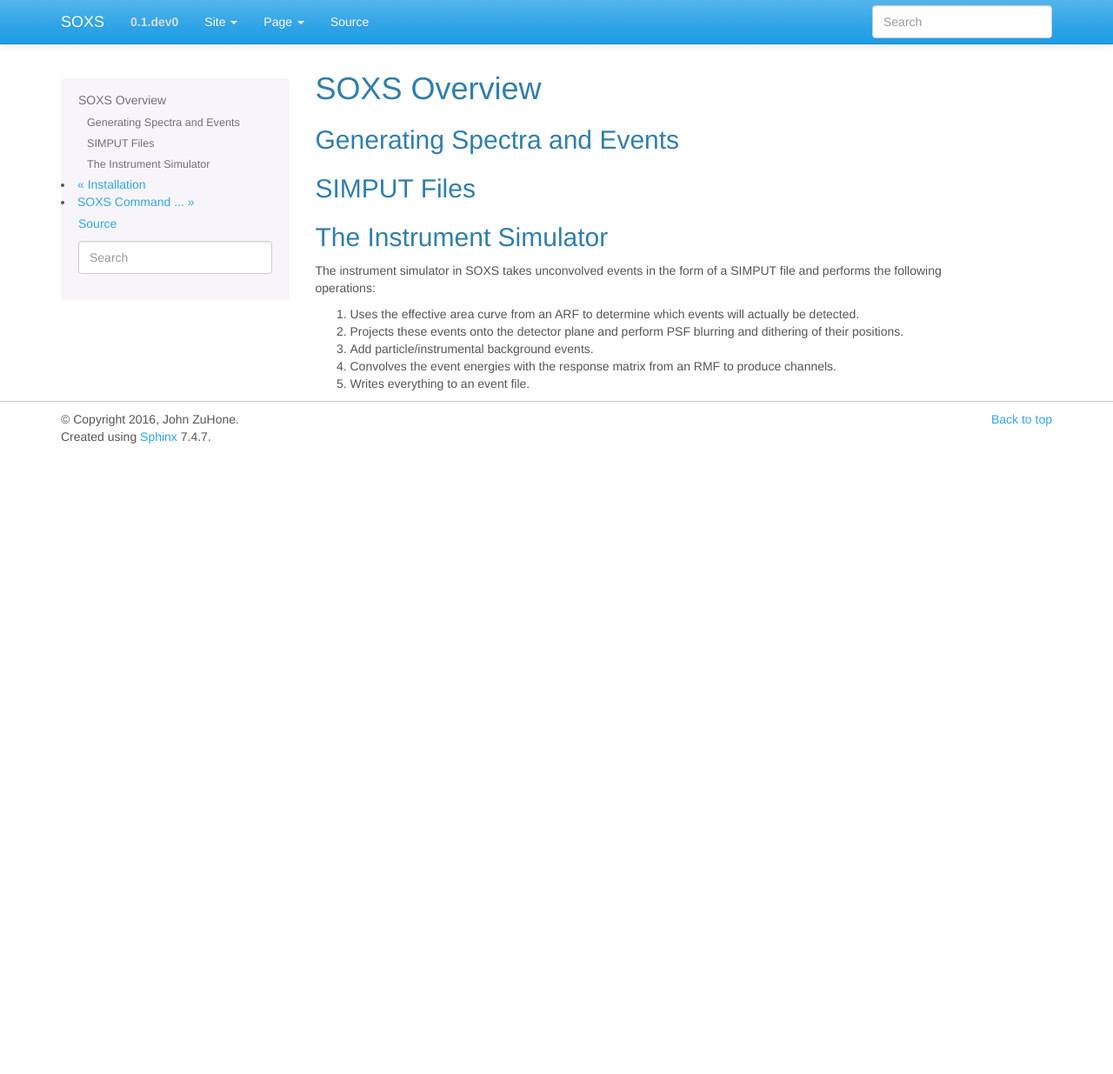
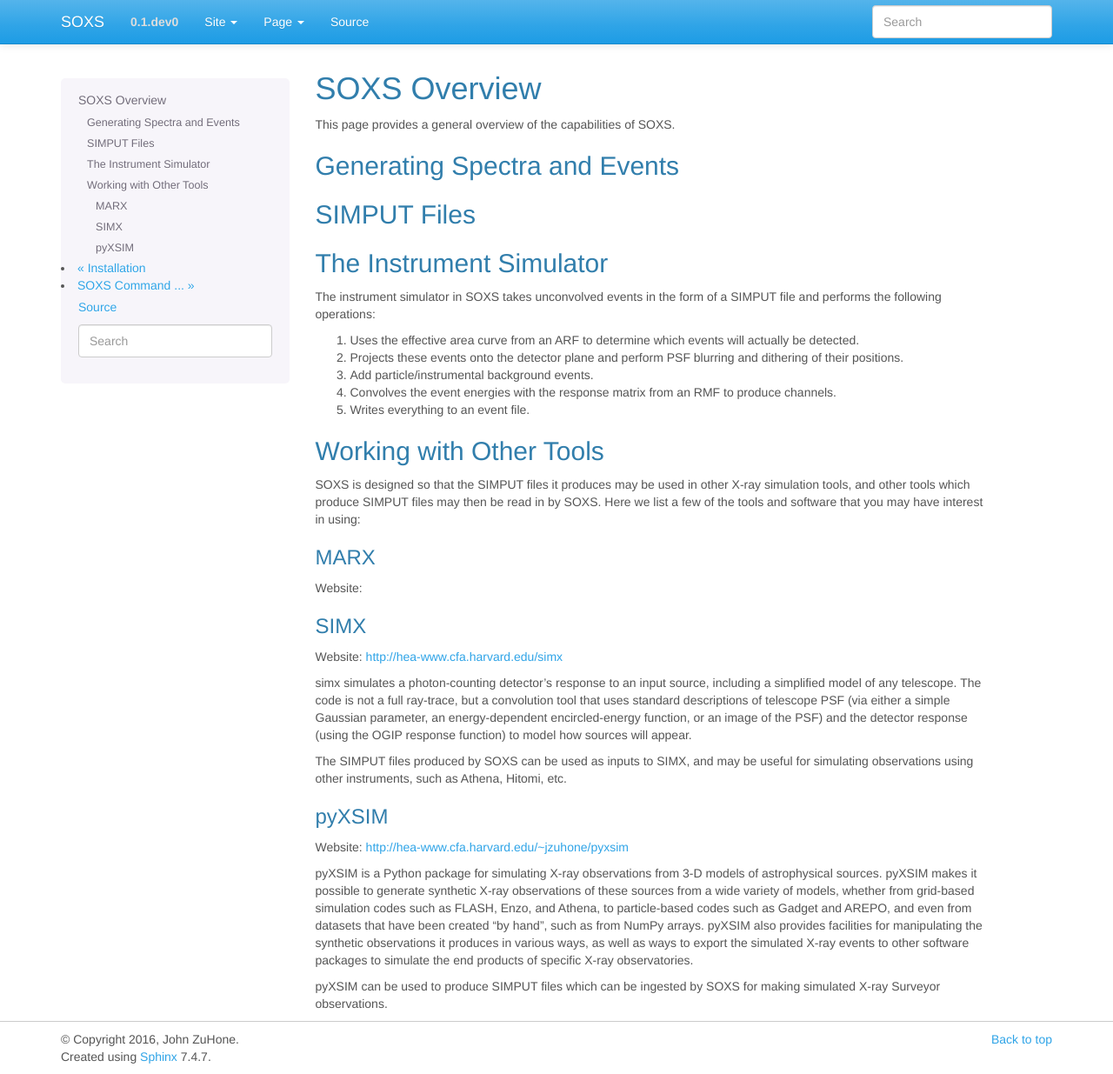
Before and after one commit to lynx-x-ray-observatory/soxs, a Sphinx documentation site: the page built from doc/source/overview.rst, in a window 1280 px wide and 1235 px high. Shown: the whole window at 87% size. Built offline with Sphinx 7.4.7, drawn with Linux system fonts in a browser that asks for light colours.

Commit message:
More doc stuff

```diff
--- a/doc/source/index.rst
+++ b/doc/source/index.rst
@@ -22,7 +22,6 @@ Contents:
    overview
    command_line/index
    python/index
-   external_packages
    api/modules
 
 
--- a/doc/source/overview.rst
+++ b/doc/source/overview.rst
@@ -2,6 +2,8 @@
 
 SOXS Overview
 =============
+
+This page provides a general overview of the capabilities of SOXS.
 
 Generating Spectra and Events
 -----------------------------
@@ -23,3 +25,47 @@ SIMPUT file and performs the following operations:
 4. Convolves the event energies with the response matrix from an RMF to produce
    channels.
 5. Writes everything to an event file.
+
+Working with Other Tools
+------------------------
+
+SOXS is designed so that the SIMPUT files it produces may be used in other
+X-ray simulation tools, and other tools which produce SIMPUT files may then be read
+in by SOXS. Here we list a few of the tools and software that you may have interest
+in using:
+
+MARX
+++++
+
+Website:
+
+SIMX
+++++
+
+Website: http://hea-www.cfa.harvard.edu/simx
+
+simx simulates a photon-counting detector's response to an input source, including
+a simplified model of any telescope. The code is not a full ray-trace, but a convolution
+tool that uses standard descriptions of telescope PSF (via either a simple Gaussian
+parameter, an energy-dependent encircled-energy function, or an image of the PSF) and
+the detector response (using the OGIP response function) to model how sources will appear.
+
+The SIMPUT files produced by SOXS can be used as inputs to SIMX, and may be useful for
+simulating observations using other instruments, such as Athena, Hitomi, etc.
+
+pyXSIM
+++++++
+
+Website: http://hea-www.cfa.harvard.edu/~jzuhone/pyxsim
+
+pyXSIM is a Python package for simulating X-ray observations from 3-D models of
+astrophysical sources. pyXSIM makes it possible to generate synthetic X-ray
+observations of these sources from a wide variety of models, whether from grid-based
+simulation codes such as FLASH, Enzo, and Athena, to particle-based codes such as
+Gadget and AREPO, and even from datasets that have been created “by hand”, such as from
+NumPy arrays. pyXSIM also provides facilities for manipulating the synthetic observations
+it produces in various ways, as well as ways to export the simulated X-ray events to other
+software packages to simulate the end products of specific X-ray observatories.
+
+pyXSIM can be used to produce SIMPUT files which can be ingested by SOXS for making
+simulated X-ray Surveyor observations.
```
Also changed, not shown: doc/source/external_packages.rst (deleted, +0 -41 lines).
